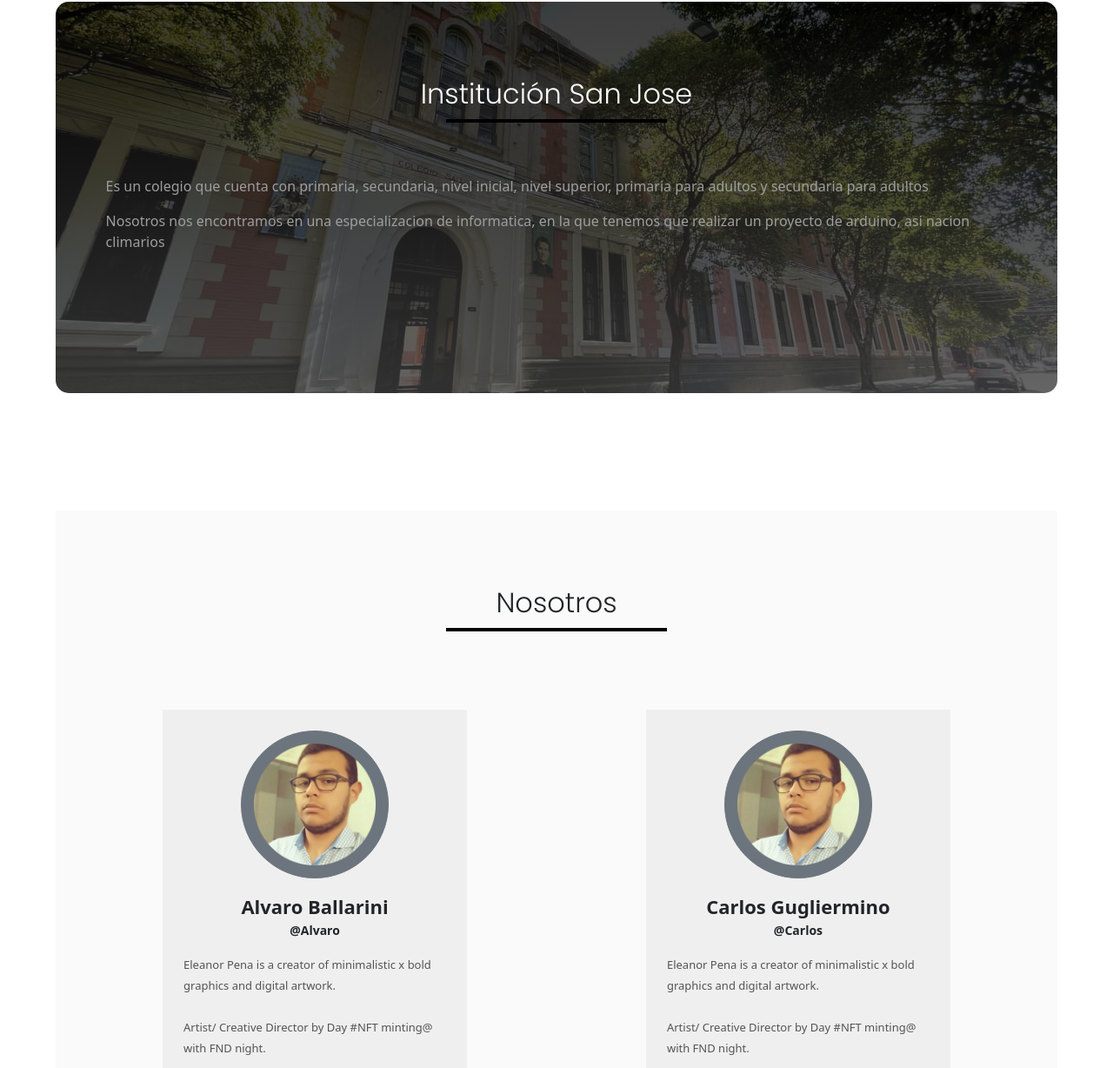
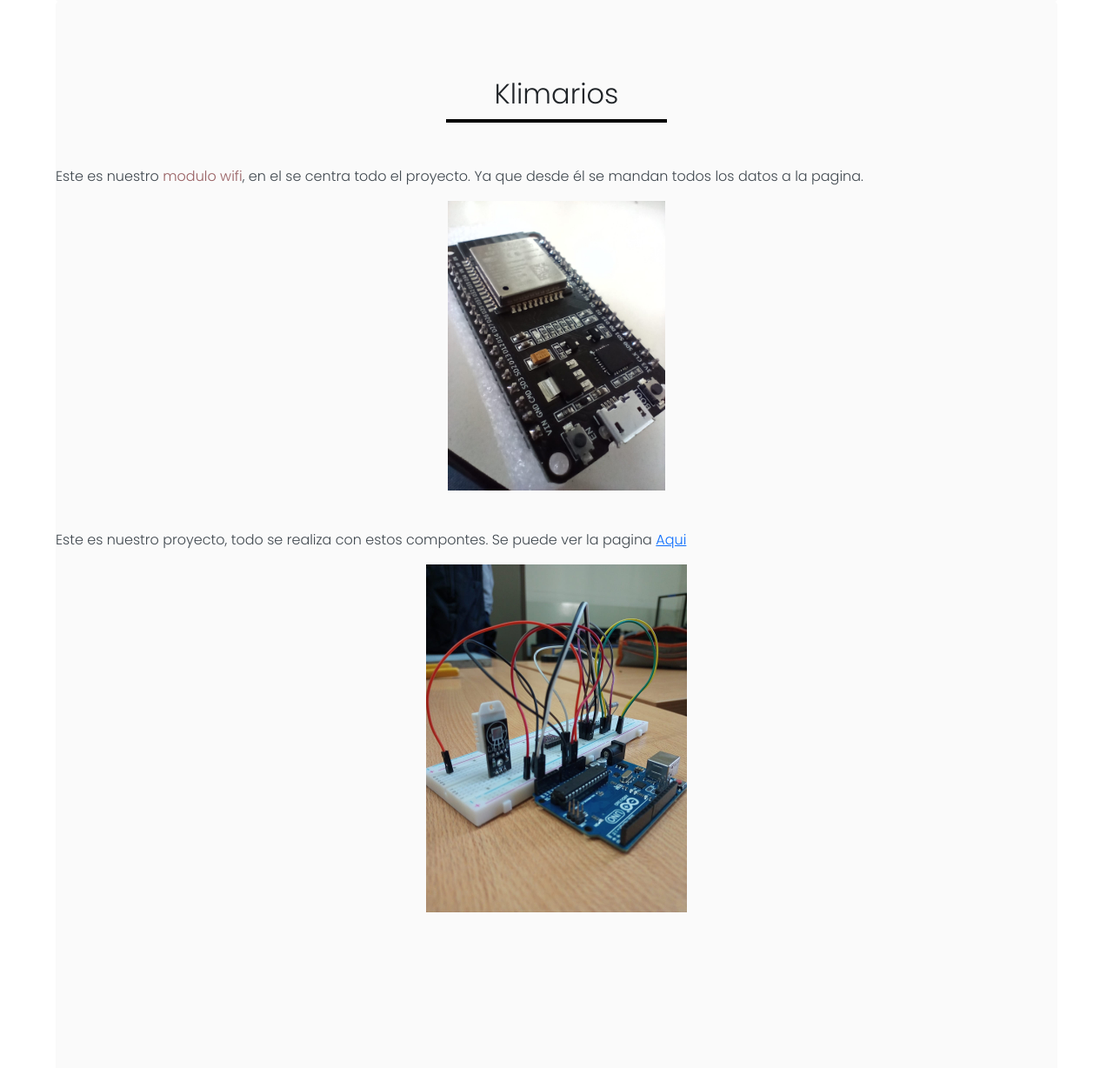
Before and after one commit to Akvaro03/paginaPrincipal, a website: page public/index.html in a window 1280 px wide. Shown: the part 1356-2584 px from the top of the page at 87% size. Drawn offline with nearby package versions, Linux system fonts and the light colour scheme; files whose address does not match are found by name.

Commit message:
seccion proyecto

```diff
--- a/public/index.html
+++ b/public/index.html
@@ -81,6 +81,33 @@
                     <p >asdasddas</p>
                 </div>
             </div>
+            <div class="card" id="producto">
+
+                <div class="content-titulo">
+                    <P class="titulo2">Klimarios</P>
+                </div>
+                <hr class="cardHr">
+                <p class="subtitulo2">Este es nuestro <span style="color: #975E61">modulo wifi</span>, en el se centra todo el proyecto. Ya que desde él se mandan todos los datos a la pagina.</p>
+                <div id="divFoto">
+                    <img src="modulo.jpeg" id="modulo"
+                    alt="La cabeza y el torso de un esqueleto de dinosaurio;
+                          tiene una cabeza grande con dientes largos y afilados"
+                    width="450">
+                </div>
+                <p class="subtitulo2" id="2">Este es nuestro proyecto, todo se realiza con estos compontes. Se puede ver la pagina <a href="https://klimarios.herokuapp.com/">Aqui</a></p>
+                <div id="divFoto">
+                    <img src="proyecto.jpeg" id="proyecto"
+                    alt="La cabeza y el torso de un esqueleto de dinosaurio;
+                          tiene una cabeza grande con dientes largos y afilados"
+                    width="400">
+                </div>
+
+
+                <div id="hola" class="invisible">
+                    <p >asdasddas</p>
+                </div>
+            </div>
+
             <div class="card" id="institucion">
                 <div class="content-titulo" id="">
                     <P class="titulo2" id="titulo2Institucion">Institución San Jose</P>
@@ -99,39 +126,19 @@
                 </div>
                 <hr class="cardHr">
                 <div class="contenido3">
-                    <!-- <div class="miniCard" id="miniCard">
-                        <div class="foto"><img src="fotoPersona1.jpg" alt="" ></div>
-                        <div class="informacion">
-                            <p class="nombre"><i class="fas fa-address-card fa-sm"></i>Alvaro Ballarini</p>
-                            <p class="edad">17 años</p>
-                            <p class="telefono"><i class="fas fa-mobile fa-lg"></i>54 9 341 6635627</p>
-                            <p class="5to"><i class="fas fa-school fa-sm"></i>5to primera</p>
-                        </div>
-                    </div>
-                    <div class="miniCard">
-                        <div class="foto"><img src="fotoPersona1.jpg" alt=""></div>
-                        <div class="informacion">
-                            <p class="nombre"><i class="fas fa-address-card fa-sm"></i>Carlos Gugliermino</p>
-                            <p class="edad">17 años</p>
-                            <p class="telefono"><i class="fas fa-mobile fa-lg"></i>34324235125</p>
-                            <p class="5to"><i class="fas fa-school fa-sm"></i>5to primera</p>
-                        </div>
-                    </div> -->
-                    <div class="container mt-4 mb-4 p-3 d-flex justify-content-center">
-                        <div class="card4 p-4">
-                            <div class=" image d-flex flex-column justify-content-center align-items-center"> <button class="btn btn-secondary"> <img src="fotoCarlos.png" height="10"  class="fotoP"/></button> <span class="name mt-3">Alvaro Ballarini</span> <span class="idd">@Alvaro</span>
-                                <div class="text mt-3"> <span>Eleanor Pena is a creator of minimalistic x bold graphics and digital artwork.<br><br> Artist/ Creative Director by Day #NFT minting@ with FND night. </span> </div>
+                    <div class="container mt-4 mb-4 p-3 d-flex justify-content-center" >
+                        <div class="card4 p-4" >
+                            <div class=" image d-flex flex-column justify-content-center align-items-center" > <button id="intento"  class="btn btn-secondary"> <img src="fotoAlvaro.png" height="10"  class="fotoP"/></button> <span class="name mt-3">Alvaro Ballarini</span> <span class="idd">@Alvaro</span>
+                                <div class="text mt-3"> <span>Alvaro Ballarini es un estudiante de la Escuela San Jose, en la sección de Informatica<br><br> Por su cuenta estudia programación a fondo, ahora se encuentra aprendiendo React.js </span> </div>
                                 <div class="gap-3 mt-3 icons d-flex flex-row justify-content-center align-items-center">  <span></i></span> <span><i class="fa fa-instagram"></i></span> <span><i class="fa fa-linkedin"></i></span> </div>
-                                <div class=" px-2 rounded mt-4 date "> <span class="join">Joined May,2021</span> </div>
                             </div>
                         </div>
                     </div>
                     <div class="container mt-4 mb-4 p-3 d-flex justify-content-center">
                         <div class="card4 p-4">
-                            <div class=" image d-flex flex-column justify-content-center align-items-center"> <button class="btn btn-secondary"> <img src="fotoCarlos.png" height="10"  class="fotoP" /></button> <span class="name mt-3">Carlos Gugliermino</span> <span class="idd">@Carlos</span>
-                                <div class="text mt-3"> <span>Eleanor Pena is a creator of minimalistic x bold graphics and digital artwork.<br><br> Artist/ Creative Director by Day #NFT minting@ with FND night. </span> </div>
+                            <div class=" image d-flex flex-column justify-content-center align-items-center"> <button id="intento" class="btn btn-secondary"> <img src="fotoCarlos.png" height="10"  class="fotoP" /></button> <span class="name mt-3">Carlos Gugliermino</span> <span class="idd">@Carlos</span>
+                                <div class="text mt-3"> <span>Estudiante de programación.<br><br> Aprende a programar de forma autodidacta. Su area favorita de la programacion es el frontend</span> </div>
                                 <div class="gap-3 mt-3 icons d-flex flex-row justify-content-center align-items-center"> <span><i class="fa fa-twitter"></i></span> <span><i class="fa fa-facebook-f"></i></span> <span><i class="fa fa-instagram"></i></span> <span><i class="fa fa-linkedin"></i></span> </div>
-                                <div class=" px-2 rounded mt-4 date "> <span class="join">Joined May,2021</span> </div>
                             </div>
                         </div>
                     </div>
@@ -146,7 +153,7 @@
                     </div>
                     <hr class="cardHr">
 
-                    <!-- <form action="" method="get" class="form" id="formdata">
+                    <form action="" method="get" class="form" id="formdata">
                         <div class="form__content">
 
                         <div class="email">
@@ -155,8 +162,8 @@
                         </div>
 
                         <div class="asunto">
-                        <label for="" class="label" class="label">Asunto</label>
-                        <input type="text" id="name" placeholder="Escriba su asunto aqui" class="campos">
+                        <label for="" class="label" class="label">Nombre</label>
+                        <input type="text" id="name" placeholder="Escriba su nombre aqui" class="campos">
                         </div>
 
                         <div class="mensaje">
@@ -165,10 +172,12 @@
                         </div>
 
                         <div class="botton-div">
-                            <button onclick="sendmail()" type="submit" id="botonenviar" class="button">ENVIAR</button>
+                            <button onclick="sendmail()" type="button" id="botonenviar" class="button">ENVIAR</button>
                         </div>
-                    </form> -->
-                    <form>
+                    </form>
+
+
+                    <!-- <form>
                         <div class="form-group">
                             <label for="fname">Full Name :</label>
                             <input class="form-control" type="text" id="name" name="fullname" placeholder="Your full name...">
@@ -181,10 +190,9 @@
 
                              <button onclick="sendmail()" type="button" class="btn btn-primary">Send</button>
                         </div>
-                    </form>
+                    </form> -->
 
             </div>
-
             </div>
         </div>
     </div>
--- a/public/style.css
+++ b/public/style.css
@@ -142,7 +142,6 @@ li:hover {
     margin-bottom: 135px;
 
 }
-
 #titulo2Institucion {
     color: white;
 }
@@ -174,9 +173,25 @@ li:hover {
 .foto{
     height:100%;
 }
-img{
-    height:300px;
+
+#intento {
+    background: linear-gradient(to top, #233f7c,#06111d,#06111d,#06111d ,#233f7c);
+    /* background: rgb(55, 55, 63); */
 }
+
+#divFoto{
+    display: flex;
+    justify-content: center;
+    padding-bottom: 45px;
+}
+
+#modulo{
+    width: 250px;
+}
+#proyecto{
+    width: 300px;
+}
+
 .informacion{
     color: #cecece;
 }
@@ -386,4 +401,9 @@ hr .new1 {
     .mask-custom {
         backdrop-filter: blur(13px);
     }
+
+    .contenido3{
+        grid-template-columns: repeat(1, 1fr);
+    }
+
 }
```
Also changed, not shown: public/fotoAlvaro.png (added), public/modulo.jpeg (added), public/proyecto.jpeg (added).
